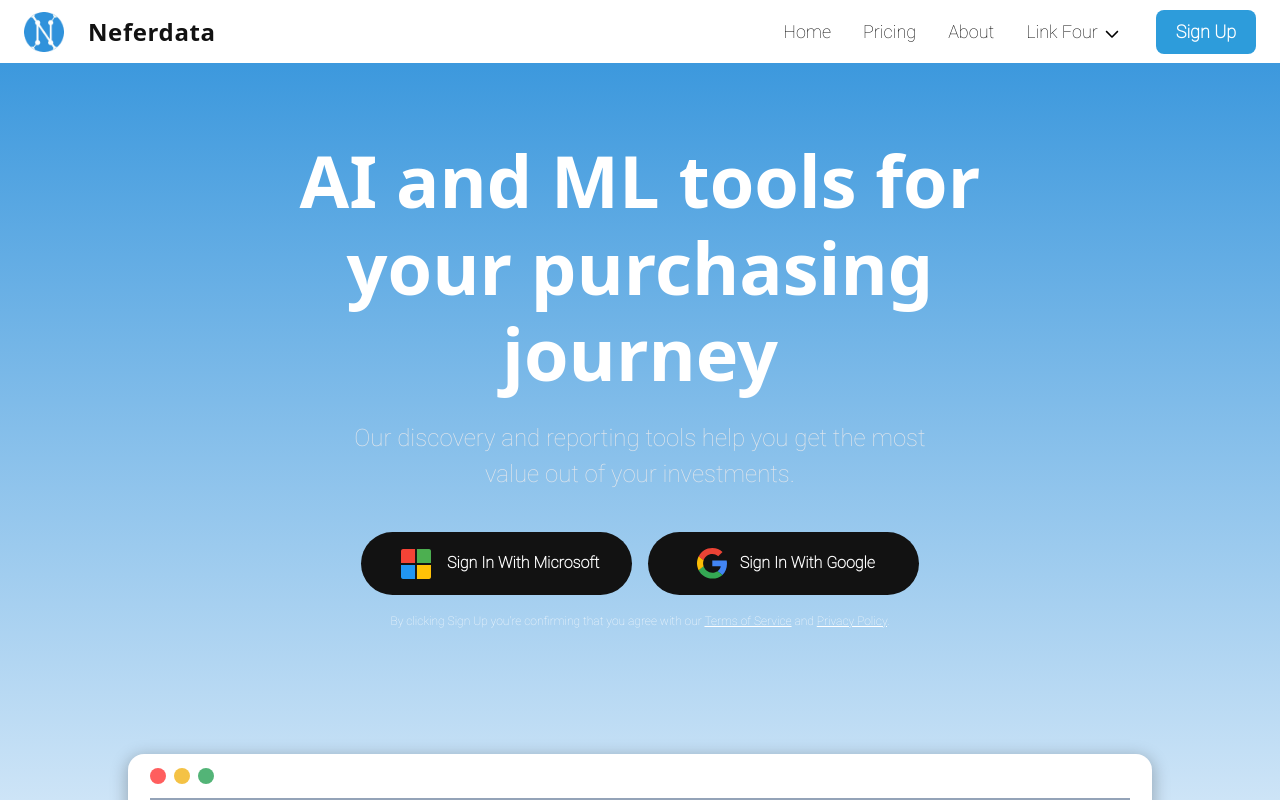
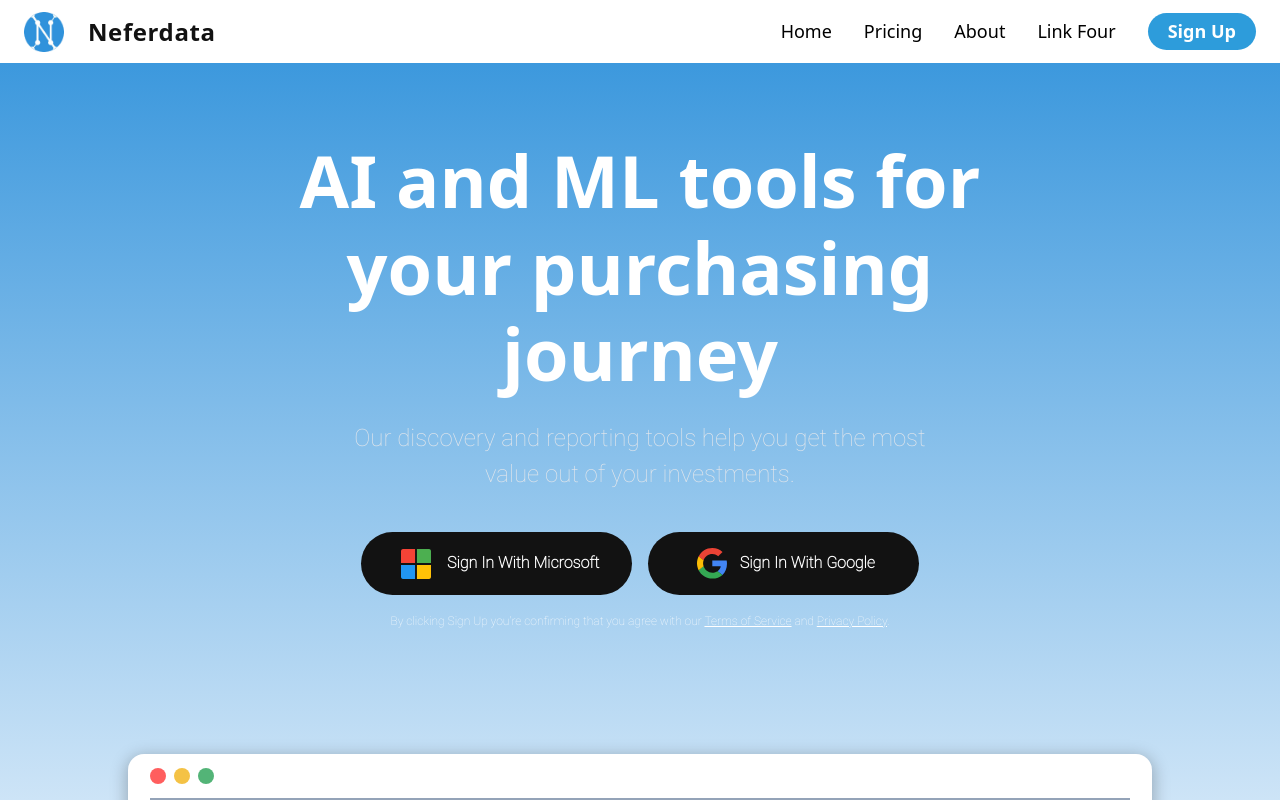
Before and after one commit to Hamdysaad20/NeferData_LandingPages, a React (Vite) app: page / in a window 1280 px wide. Shown: the top 800 px of the page. Built offline with nearby package versions, Linux system fonts and the light colour scheme; grey boxes are pictures that could not be loaded.

Commit message:
Refactor button and navbar components

```diff
--- a/src/Components/Button/PrimaryButton.jsx
+++ b/src/Components/Button/PrimaryButton.jsx
@@ -5,8 +5,11 @@ import PropTypes from 'prop-types';
 // PrimaryButton component
 const PrimaryButton = ({ title, onClick, classes }) => (
   <button
+
     onClick={onClick}
-    className={`rounded-[8px] py-2 px-5 text-center text-lg font-bold bg-blue-1 transition-all hover:bg-blue-500 capitalize text-white ${classes}`}>
+    style={{fontFamily: 'ui-sans-serif, system-ui, -apple-system, BlinkMacSystemFont, "Segoe UI", Roboto, "Helvetica Neue", Arial, "Noto Sans", sans-serif', lineHeight: '120%'}}
+
+    className={`select-none rounded-full py-2 px-5 text-center text-lg font-bold bg-blue-1 transition-all hover:bg-blue-500 capitalize text-white ${classes}`}>
     {title}
   </button>
 );
--- /dev/null
+++ b/src/Components/Navbar/Nav.css
@@ -0,0 +1,32 @@
+.animate-slide-out{
+    animation: slide-out 0.5s ease-in-out;
+}
+.animate-slide-in{
+    animation: slide-in 0.3s ease-in-out;
+}
+@keyframes slide-out {
+    0% {
+        transform: translateX(0);
+    }
+    100% {
+        transform: translateX(-100%);
+    }
+}
+
+@keyframes slide-in {
+    0% {
+        transform: translateX(-100%);
+    }
+    100% {
+        transform: translateX(0);
+    }
+}
+
+.logo-container{
+    display: flex;
+    justify-content: center;
+    align-items: center;
+overflow: hidden;
+
+    z-index: 100;
+}
--- a/src/Components/Navbar/Navbar.jsx
+++ b/src/Components/Navbar/Navbar.jsx
@@ -1,60 +1,115 @@
-import React from 'react';
-import logoImg from '../../assets/Images/image 7.png';
-import PrimaryButton from '../Button/PrimaryButton';
-import NavbarLink from './NavbarLink';
-import { useState } from 'react';
-import { Link } from 'react-router-dom';
-
+import React from "react";
+import logoImg from "../../assets/Images/image 7.png";
+import PrimaryButton from "../Button/PrimaryButton";
+import NavbarLink from "./NavbarLink";
+import { useState, useEffect } from "react";
+import { Link } from "react-router-dom";
+import "./Nav.css";
 // Define navigation links and their configurations as constants out of Navbar component for better performance
 const LINKS = [
-  { main: { link: '/', title: 'Home' }, hasDropDown: false },
-  { main: { link: '/pricing', title: 'Pricing' }, hasDropDown: false },
-  { main: { link: '/about', title: 'about' }, hasDropDown: false },
+  { main: { link: "/", title: "Home" }, hasDropDown: false },
+  { main: { link: "/pricing", title: "Pricing" }, hasDropDown: false },
+  { main: { link: "/about", title: "about" }, hasDropDown: false },
   {
-    main: { link: '/', title: 'Link Four' },
+    main: { link: "/", title: "Link Four" },
     subLinks: [
-      { link: '/', title: 'Link Six' },
-      { link: '/', title: 'Link Seven' },
-      { link: '/', title: 'Link Eight' },
-      { link: '/', title: 'Link Nine' },
-      { link: '/', title: 'Link Ten' }
+      { link: "/", title: "Link Six" },
+      { link: "/", title: "Link Seven" },
+      { link: "/", title: "Link Eight" },
+      { link: "/", title: "Link Nine" },
+      { link: "/", title: "Link Ten" },
     ],
-    hasDropDown: true
-  }
+    hasDropDown: true,
+  },
 ];
 
 // Functional component for Navbar
 const Navbar = () => {
   const [isSideBarActive, setSideBarActivate] = useState(false);
+  const [isScrolled, setIsScrolled] = useState(false);
 
-  const toggleSideBarActivate = () => { setSideBarActivate(!isSideBarActive) };
+  const toggleSideBarActivate = () => {
+    setSideBarActivate(!isSideBarActive);
+  };
+  useEffect(() => {
+    const handleScroll = () => {
+      if (window.scrollY > 0) {
+        setIsScrolled(true);
+      } else {
+        setIsScrolled(false);
+      }
+    };
+
+    window.addEventListener("scroll", handleScroll);
+
+    return () => {
+      window.removeEventListener("scroll", handleScroll);
+    };
+  }, []);
 
   return (
-    // Main navigation wrapper with role value for better semantics and accessibility
     <nav
-    style={{fontFamily: 'ui-sans-serif, system-ui, -apple-system, BlinkMacSystemFont, "Segoe UI", Roboto, "Helvetica Neue", Arial, "Noto Sans", sans-serif',  fontSize: '3.5rem', lineHeight: '120%'}}
-
-      className="fixed top-0 w-screen bg-white h-[63px] z-50  flex justify-center"
-      role="navigation"
-    >
-      <div className=' max-w-[1500px] w-screen h-full font-roboto flex justify-between items-center px-[1.5rem] max-sm:px-2'>
-
-
-        <Link className='flex items-center gap-[1.5rem]'
-        style={{fontFamily: 'ui-sans-serif, system-ui, -apple-system, BlinkMacSystemFont, "Segoe UI", Roboto, "Helvetica Neue", Arial, "Noto Sans", sans-serif', fontWeight: 'bold', fontSize: '3.5rem', lineHeight: '120%'}}
-
-        >
-          <img src={logoImg} alt="Company Logo" className='aspect-square h-[40px] w-[40px] max-md:w-9 max-sm:w-7' />
-          <span className='font-[600]
-        text-[#121212] max-md:text-[18px] max-sm:text-[16px] tracking-wide text-[24px]'>Neferdata</span>
+      style={{
+        fontFamily:
+          'ui-sans-serif, system-ui, -apple-system, BlinkMacSystemFont, "Segoe UI", Roboto, "Helvetica Neue", Arial, "Noto Sans", sans-serif',
+        fontSize: "3.5rem",
+        lineHeight: "120%",
+      }}
+      className={`fixed top-0 w-screen bg-white h-[63px] z-50 flex justify-center ${
+        isScrolled ? "text-transparent" : ""
+      }`}
+      role='navigation'>
+      <div className='max-w-[1500px] w-screen h-full font-roboto flex justify-between items-center px-[1.5rem] max-sm:px-2'>
+        <Link
+          className={`flex items-center gap-[1.5rem] ${
+            isScrolled ? "justify-center" : ""
+          }`}
+          style={{
+            fontFamily:
+              'ui-sans-serif, system-ui, -apple-system, BlinkMacSystemFont, "Segoe UI", Roboto, "Helvetica Neue", Arial, "Noto Sans", sans-serif',
+            fontWeight: "bold",
+            fontSize: isScrolled ? "4rem" : "3.5rem",
+            lineHeight: "120%",
+          }}>
+          <img
+            src={logoImg}
+            alt='Company Logo'
+            className={`select-none aspect-square max-h-[40px] max-w-[40px] max-md:w-9 max-sm:w-7 ${
+              isScrolled
+                ? "max-h-[50px] max-w-[50px] max-md:w-12 max-sm:w-10"
+                : ""
+            }`}
+          />
+          <div className='logo-container'>
+            {!isScrolled && (
+              <span
+                className={`logo-text font-semibold relative overflow-hidden text-[#121212] max-md:text-[18px] max-sm:text-[16px] select-none tracking-wide text-[24px] transition-all transform ${
+                  isScrolled
+                    ? "-translate-x-full duration-500 animate-slide-out"
+                    : "translate-x-0 duration-500 animate-slide-in"
+                }`}>
+                Neferdata
+              </span>
+            )}
+          </div>
         </Link>
-
        {/* Navigation Links and Action Button  */}
-        <div className='hidden lg:flex gap-8'>
+<div className='md:flex gap-8'>
   {/* Navigation Links */}
-          <div className='flex items-center gap-8 text-lg capitalize'>
+  <div
+    style={{
+      fontFamily:
+        'ui-sans-serif, system-ui, -apple-system, BlinkMacSystemFont, "Segoe UI", Roboto, "Helvetica Neue", Arial, "Noto Sans", sans-serif',
+      lineHeight: "120%",
+    }}
+    className='flex items-center gap-8 text-lg capitalize'>
     {LINKS.map((link, idx) => (
-              <NavbarLink main={link.main} links={link.subLinks} key={idx} hasDropDown={link.hasDropDown} />
+      <NavbarLink
+        main={link.main}
+        links={link.subLinks}
+        key={idx}
+        hasDropDown={link.hasDropDown}
+      />
     ))}
   </div>
 
@@ -62,21 +117,46 @@ const Navbar = () => {
   <PrimaryButton onClick={null} title='Sign Up' />
 </div>
 
-        <button className={`max-lg:flex hidden flex-col w-6 justify-between h-5 max-md:h-4 max-md:w-5 overflow-hidden`} onClick={toggleSideBarActivate}>
-          <span className={`h-[2.5px] w-full bg-black rounded-sm transition-all ${isSideBarActive ? 'rotate-45 translate-y-[8.5px] max-md:translate-y-[6.5px]' : 'rotate-0 translate-y-0'}`}></span>
-          <span className={`h-[2.5px] w-full bg-black rounded-sm transition-all ${isSideBarActive ? 'translate-x-[105%]' : 'translate-x-0'}`}></span>
-          <span className={`h-[2.5px] w-full bg-black rounded-sm transition-all ${isSideBarActive ? '-rotate-45 -translate-y-[8.5px] max-md:-translate-y-[6.5px]' : 'rotate-0 translate-y-0'}`}></span>
+        <button
+          className={`max-lg:flex hidden flex-col w-6 justify-between h-5 max-md:h-4 max-md:w-5 overflow-hidden`}
+          onClick={toggleSideBarActivate}>
+          <span
+            className={`h-[2.5px] w-full bg-black rounded-sm transition-all ${
+              isSideBarActive
+                ? "rotate-45 translate-y-[8.5px] max-md:translate-y-[6.5px]"
+                : "rotate-0 translate-y-0"
+            }`}></span>
+          <span
+            className={`h-[2.5px] w-full bg-black rounded-sm transition-all ${
+              isSideBarActive ? "translate-x-[105%]" : "translate-x-0"
+            }`}></span>
+          <span
+            className={`h-[2.5px] w-full bg-black rounded-sm transition-all ${
+              isSideBarActive
+                ? "-rotate-45 -translate-y-[8.5px] max-md:-translate-y-[6.5px]"
+                : "rotate-0 translate-y-0"
+            }`}></span>
         </button>
 
         {/*
           The total hieght is 44px for btn and 16px for gap, 40px for link, padding top and buttom 32px
           44 + 16 + 4 * 40 + 32 = 252px = 16rem = h-64
         */}
-        <div className={`hidden max-lg:flex flex-col gap-4 rounded-lg max-sm:rounded-t-none absolute right-16 top-full bg-white shadow-custom-light max-sm:shadow-custom-bottom p-4 z-40 max-sm:w-full max-sm:right-0  ${isSideBarActive ? 'h-64 translate-y-0' : 'h-0 py-0 translate-y-32 max-sm:translate-y-0'} overflow-hidden transition-all`}>
+        <div
+          className={`hidden max-lg:flex flex-col gap-4 rounded-lg max-sm:rounded-t-none absolute right-16 top-full bg-white shadow-custom-light max-sm:shadow-custom-bottom p-4 z-40 max-sm:w-full max-sm:right-0  ${
+            isSideBarActive
+              ? "h-64 translate-y-0"
+              : "h-0 py-0 translate-y-32 max-sm:translate-y-0"
+          } overflow-hidden transition-all`}>
           {/* Navigation Links */}
           <div className='flex items-center justify-start flex-col w-[15rem] max-sm:w-full text-lg capitalize'>
             {LINKS.map((link, idx) => (
-              <NavbarLink main={link.main} links={link.subLinks} key={idx} hasDropDown={link.hasDropDown} />
+              <NavbarLink
+                main={link.main}
+                links={link.subLinks}
+                key={idx}
+                hasDropDown={link.hasDropDown}
+              />
             ))}
           </div>
 
@@ -86,6 +166,6 @@ const Navbar = () => {
       </div>
     </nav>
   );
-}
+};
 
 export default Navbar;
--- a/src/Components/Navbar/NavbarLink.jsx
+++ b/src/Components/Navbar/NavbarLink.jsx
@@ -1,15 +1,8 @@
-// Import dependencies
-import React, { useState } from 'react';
 import PropTypes from 'prop-types';
 import { Link } from 'react-router-dom';
 
-// react component for every Navbar Link
 const NavbarLink = ({ links, main, hasDropDown }) => {
-  // Set state for dropdown active flag
-  const [isDropActive, setDropActive] = useState(false);
 
-  // Function to toggle dropdown visibility
-  const toggleMenu = () => setDropActive(prevState => !prevState);
 
   return (
     <div className='relative flex items-center justify-center cursor-pointer max-lg:py-5 h-6 max-lg:w-full text-center' role="menu">
@@ -20,46 +13,7 @@ const NavbarLink = ({ links, main, hasDropDown }) => {
       >
         {main.title}
       </Link>
-      {/* Check and display dropdown if present */}
-      {hasDropDown && (
-        <>
-          <button
-            className="pt-[5px] pl-[2px]"
-            onClick={toggleMenu}
-            aria-haspopup="true"
-            aria-expanded={isDropActive}
-            aria-controls="dropdownMenu"
-          >
-            {/* SVG Arrow*/}
-            <svg
-              xmlns="http://www.w3.org/2000/svg"
-              width="24"
-              height="24"
-              viewBox="0 0 24 24"
-              fill="none"
-              aria-hidden="true"
-              className={`transition-all ${!isDropActive?'rotate-0':'-rotate-180'}`}
-            >
-              <path fill-rule="evenodd" clip-rule="evenodd" d="M12.3977 15.6629C12.178 15.8826 11.8219 15.8826 11.6022 15.6629L5.86739 9.92804C5.64772 9.70837 5.64772 9.35227 5.86739 9.13259L6.13256 8.86739C6.35222 8.64772 6.70838 8.64772 6.92805 8.86739L12 13.9393L17.0719 8.86739C17.2916 8.64772 17.6477 8.64772 17.8674 8.86739L18.1326 9.13259C18.3522 9.35227 18.3522 9.70837 18.1326 9.92804L12.3977 15.6629Z" fill="black" />
-            </svg>
-          </button>
-          <ul
-            id="dropdownMenu"
-            role='menu'
-            aria-hidden={!isDropActive}
-            className={`absolute w-full top-8 left-0 max-lg:left-[calc(-100%-1rem)] max-lg:top-0 bg-gray-300 rounded-sm ${isDropActive ? `h-${links.length*6} pt-2 pb-4 translate-y-0` :'h-0 py-0 -translate-y-2'} transition-all flex flex-col overflow-hidden`}
-          >
-            {/* Display menu items */}
-            {links.map((link, idx) => (
-              <li key={idx} role="menuitem" className='transition-all hover:bg-white/40 bg-transparent w-full px-2'>
-                <a href={link.link} aria-label={link.title} className="text-sm">
-                  {link.title}
-                </a>
-              </li>
-            ))}
-          </ul>
-        </>
-      )}
+
     </div>
   );
 };
```
Lines whose indentation alone changed are shown as unchanged.
